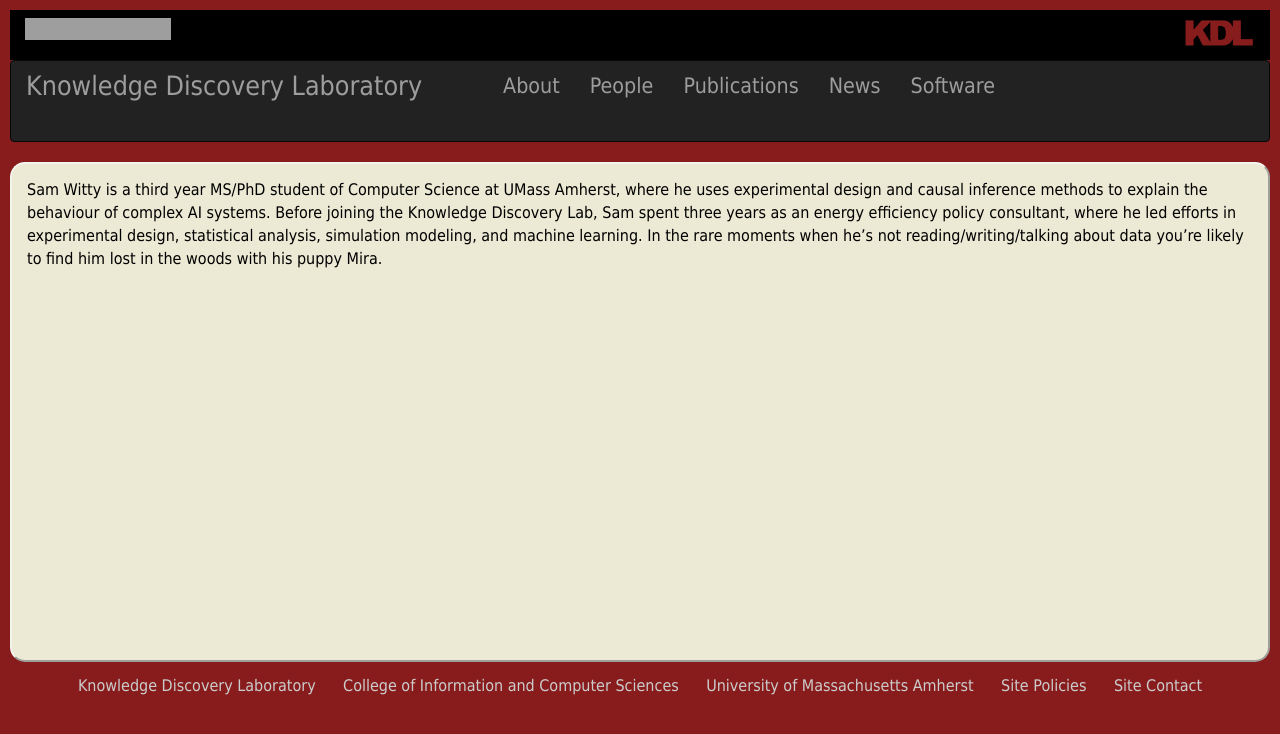
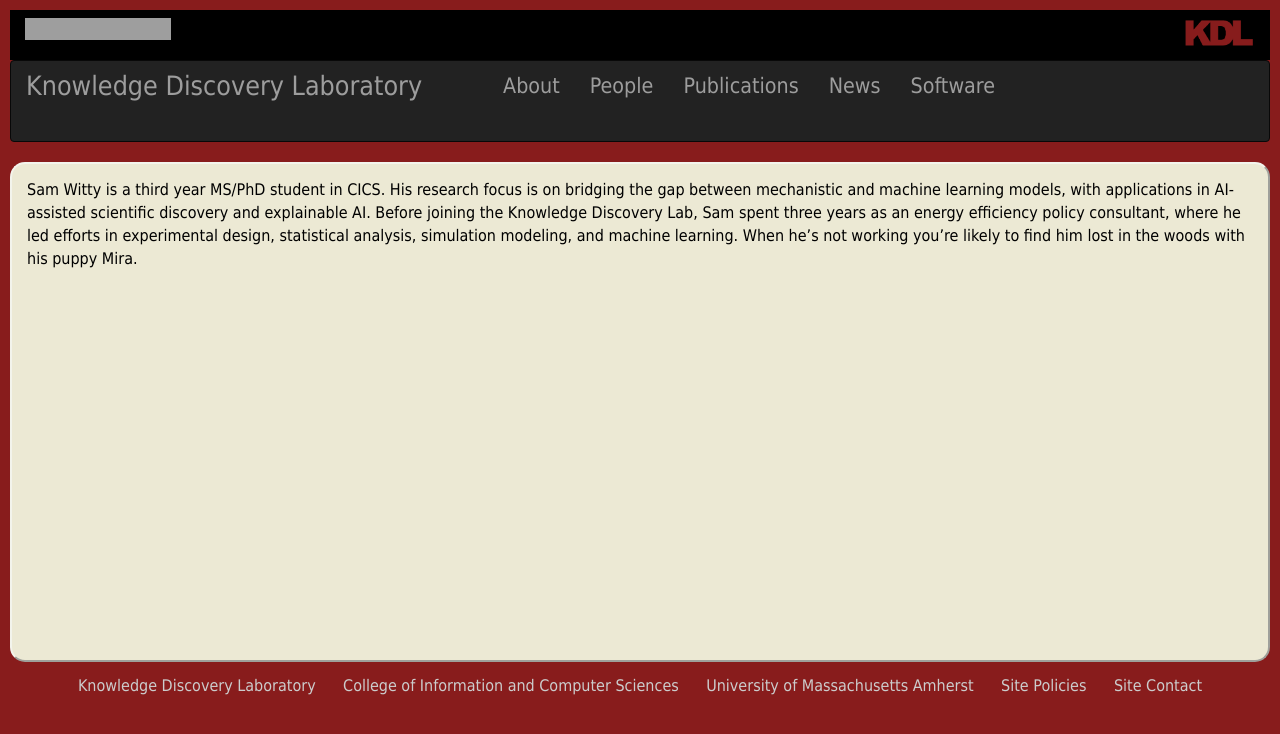
Before and after one commit to KDL-umass/kdl-umass.github.io, a Jekyll site: the page built from _people/witty.md, in a window 1280 px wide. Shown: the top 734 px of the page. Built offline with Jekyll 4.4.1, drawn with Linux system fonts in a browser that asks for light colours; nearby versions of some CDN libraries; comment, search, counter and statistics services are not loaded; grey boxes are pictures that could not be loaded.

Commit message:
Tightened bio

```diff
--- a/_people/witty.md
+++ b/_people/witty.md
@@ -8,4 +8,4 @@ webpage: http://www.cs.umass.edu/~switty
 email: switty@cs.umass.edu
 ---
 
-Sam Witty is a third year MS/PhD student of Computer Science at UMass Amherst, where he uses experimental design and causal inference methods to explain the behaviour of complex AI systems. Before joining the Knowledge Discovery Lab, Sam spent three years as an energy efficiency policy consultant, where he led efforts in experimental design, statistical analysis, simulation modeling, and machine learning. In the rare moments when he’s not reading/writing/talking about data you’re likely to find him lost in the woods with his puppy Mira.
+Sam Witty is a third year MS/PhD student in CICS. His research focus is on bridging the gap between mechanistic and machine learning models, with applications in AI-assisted scientific discovery and explainable AI. Before joining the Knowledge Discovery Lab, Sam spent three years as an energy efficiency policy consultant, where he led efforts in experimental design, statistical analysis, simulation modeling, and machine learning. When he's not working you're likely to find him lost in the woods with his puppy Mira.
```
